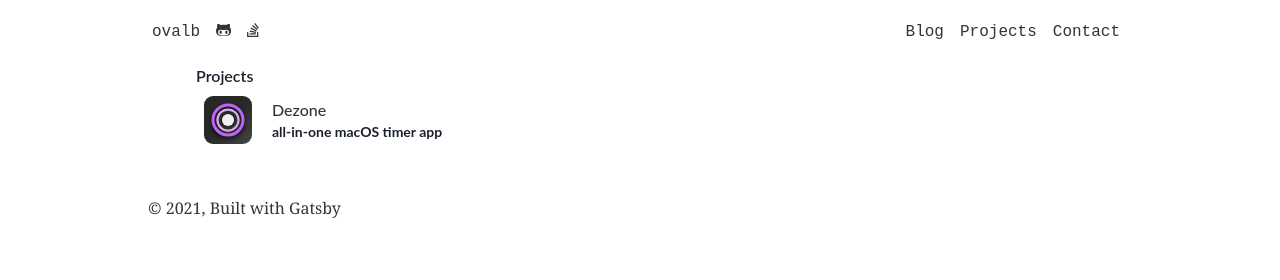
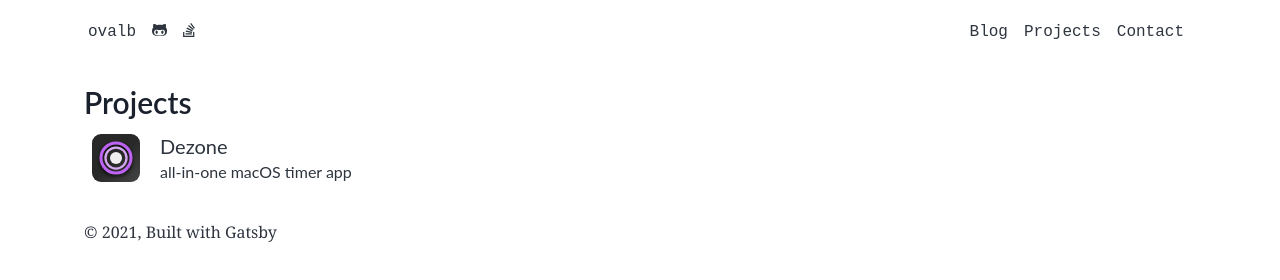
Before and after one commit to gvlb/gvlb.github.io, a Gatsby site: page /project in a window 1280 px wide. Built offline with nearby package versions, Linux system fonts and the light colour scheme; Gatsby itself is replaced by a stand-in of ours.

Commit message:
Several ui improvements

```diff
--- a/src/components/Project.js
+++ b/src/components/Project.js
@@ -2,11 +2,11 @@ import React from "react"
 
 export default function Project(props) {
     return <a className="block" href={props.link}>
-    <div className="flex flex-row p-2 items-center text-sm hover:bg-gray-100 dark:hover:bg-gray-800 rounded-lg">
+    <div className="flex flex-row p-2 my-1 items-center hover:bg-gray-100 dark:hover:bg-gray-800 rounded-lg">
             <img className="h-9 md:h-12" src={props.img} alt={props.name + "-icon"}></img>
             <div className="flex flex-col px-5 align-middle">
-                <h1 className="font-medium text-sm md:text-base">{props.name}</h1>
-                <h2 className="text-xs md:text-sm">{props.desc}</h2>
+                <span className="text-xl text-md">{props.name}</span>
+                <span>{props.desc}</span>
             </div>
         </div>
     </a>
--- a/src/components/header.js
+++ b/src/components/header.js
@@ -8,7 +8,7 @@ export default function Header() {
         <header className="flex flex-row justify-between font-mono font-medium">
         <div className="flex flex-row">
             <Link to="/">
-                <h1 className="dark:text-gray-200 header-btn">ovalb</h1>
+                <h1 className="header-btn">ovalb</h1>
             </Link>
             <a className="header-btn" href="https://github.com/ovalb">
             <FontAwesomeIcon icon={faGithubAlt} size="1x" /></a>
--- a/src/components/layout.js
+++ b/src/components/layout.js
@@ -1,12 +1,12 @@
 import * as React from "react"
 import Header from "./header"
 
-const Layout = ({ location, title, children }) => {
+const Layout = ({ children }) => {
 
   return (
-    <div className="p-5 mx-auto max-w-5xl">
+    <div className="p-5 mx-auto max-w-6xl">
       <Header />
-      <main className="font-lato">{children}</main>
+      <main className="font-lato mt-10">{children}</main>
       <footer>
         © {new Date().getFullYear()}, Built with
         {` `}
--- a/src/pages/index.js
+++ b/src/pages/index.js
@@ -13,9 +13,7 @@ const BlogIndex = ({ data, location }) => {
       <Layout location={location}>
         <Seo title="All posts" />
         <p>
-          No blog posts found. Add markdown posts to "content/blog" (or the
-          directory you specified for the "gatsby-source-filesystem" plugin in
-          gatsby-config.js).
+          No blog posts found. :-(
         </p>
       </Layout>
     )
--- a/src/pages/project.js
+++ b/src/pages/project.js
@@ -6,12 +6,15 @@ import dezoneicon from '../images/dezone.svg'
 export default function Component () {
   return (
     <Layout>
-      <section className="py-5 md:px-12">
-        <h2 className="font-semibold text-base">Projects</h2>
+      <section>
+        <h2 className="font-semibold text-3xl">Projects</h2>
         <Project name="Dezone"
                 desc="all-in-one macOS timer app"
                 img={dezoneicon}
                 link="https://ovalb.github.io/Dezone" />
+        {/* <Project name="Spaced"
+                desc="spaced repetition web app"
+                link="#" /> */}
       </section>
     </Layout>
   )
```
